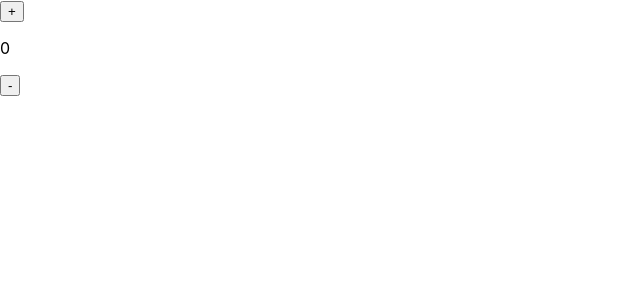
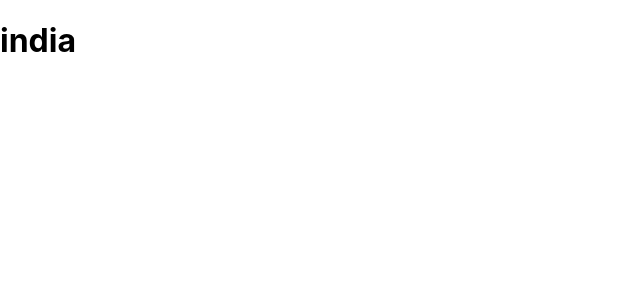
Before and after one commit to Rajan17104/firstreact, a React (Create React App) app: page / in a window 1280 px wide. Shown: the top 300 px of the page, without its empty margins (0-640 px from the left). Built offline with nearby package versions, Linux system fonts and the light colour scheme.

Commit message:
14-6-counter/props

```diff
--- a/src/App.js
+++ b/src/App.js
@@ -4,14 +4,18 @@
 import EmployeeFun from './container/EmployeeFun';
 import CounterFun from './container/CounterFun';
 import Counter1 from './container/Counter1';
+import Country from './container/Country';
+import CountryFun from './container/CountryFun';
 
 function App() {
   return (
     <>
-    <Counter1 />
-    {/* <Employee />
-    <EmployeeFun /> */}
+    {/* <Counter1 /> */}
+    {/* <Employee /> */}
+    {/* <EmployeeFun /> */}
     {/* <CounterFun /> */}
+    {/* <Country /> */}
+    <CountryFun />
     </>
   );
 }
--- a/src/container/Counter1.js
+++ b/src/container/Counter1.js
@@ -6,28 +6,34 @@
         super(props);
 
         this.state ={
-            x:0
+            count:0
         }
     }
 
     handleplus = () =>{
-        this.setState({
-            x: this.state.x+1
-        })
+        if(this.state.count < 5){
+            this.setState({
+                count: this.state.count + 1
+            })
+        }
+
     }
 
     handleminus = () =>{
-        this.setState({
-            x: this.state.x-1
-        })
+        if(this.state.count > 0){
+            this.setState({
+                count: this.state.count - 1
+            })
+        }
+
     }
 
     render() {
         return (
             <div>
-                <button onClick={this.handleplus}>+</button>
-                <p>{this.state.x}</p>
-                <button onClick={this.handleminus}>-</button>
+                <button disabled ={this.state.count < 5 ? false :true} onClick={this.handleplus}>+</button>
+                <p>{this.state.count}</p>
+                <button disabled ={this.state.count === 0 ? true : false} onClick={this.handleminus}>-</button>
             </div>
         );
     }
--- a/src/container/CounterFun.js
+++ b/src/container/CounterFun.js
@@ -1,55 +1,31 @@
-// import React, { useState }  from 'react';
-
-// function CounterFun(props) {
-
-
-//     const [x, setX] = useState(0);
-
-//     const handlePlus = () => {
-//         setX(x+1);
-
-//     }
-
-//     const handleMinus = () => {
-//         setX(x-1);
-
-//     }
-
-
-//     return (
-//         <div>
-//             <h1>Counter</h1>
-//             <button onClick={handlePlus}>+</button>
-//             <p>{x}</p>
-//             <button onClick={handleMinus}>-</button>
-//         </div>
-//     );
-// }
-
-// export default CounterFun;
-
 import React, { useState } from 'react';
 
 function CounterFun(props) {
 
-    const[x,setX] = useState(0);
+    const[count,setCount] = useState(0);
 
 
     const handlePlus = () =>{
-        setX(x+1)
+        if(count < 5 ){
+            setCount(count + 1)
+        }
+
     }
 
     const handleMinus = () =>{
-        setX(x-1)
+        if(count > 0){
+            setCount(count - 1)
+
+        }
     }
 
 
     return (
         <div>
-            <button onClick={handlePlus}>+</button>
+            <button disabled ={count < 5 ? false :true} onClick={handlePlus}>+</button>
             {/* <p>function base</p> */}
-            <p>{x}</p>
-            <button onClick={handleMinus}>-</button>
+            <p>{count}</p>
+            <button disabled ={count === 0 ? true : false} onClick={handleMinus}>-</button>
         </div>
     );
 }
--- /dev/null
+++ b/src/container/Country.js
@@ -0,0 +1,25 @@
+import React, { Component } from 'react';
+import FamousPlaces from './FamousPlaces';
+
+class Country extends Component {
+
+    constructor(props) {
+        super(props);
+
+        this.state={
+            country_name: 'india'
+        }
+
+    }
+
+
+    render() {
+        return (
+            <div>
+                <FamousPlaces cname = {this.state.country_name} />
+            </div>
+        );
+    }
+}
+
+export default Country;
--- /dev/null
+++ b/src/container/CountryFun.js
@@ -0,0 +1,15 @@
+import React, { useState } from 'react';
+import FamousPlacesFun from './FamousPlacesFun';
+
+function CountryFun(props) {
+
+    const [countryName,steCountryName]= useState('india')
+
+    return (
+        <div>
+            <FamousPlacesFun cname = {countryName} />
+        </div>
+    );
+}
+
+export default CountryFun;
--- /dev/null
+++ b/src/container/FamousPlaces.js
@@ -0,0 +1,13 @@
+import React, { Component } from 'react';
+
+class FamousPlaces extends Component {
+    render() {
+        return (
+            <div>
+                <h1>{this.props.cname === 'india' ? 'Ram mandir' : 'Salangpur'}</h1>
+            </div>
+        );
+    }
+}
+
+export default FamousPlaces;
--- /dev/null
+++ b/src/container/FamousPlacesFun.js
@@ -0,0 +1,11 @@
+import React from 'react';
+
+function FamousPlacesFun(props) {
+    return (
+        <div>
+            <h1>{props.cname}</h1>
+        </div>
+    );
+}
+
+export default FamousPlacesFun;
```
